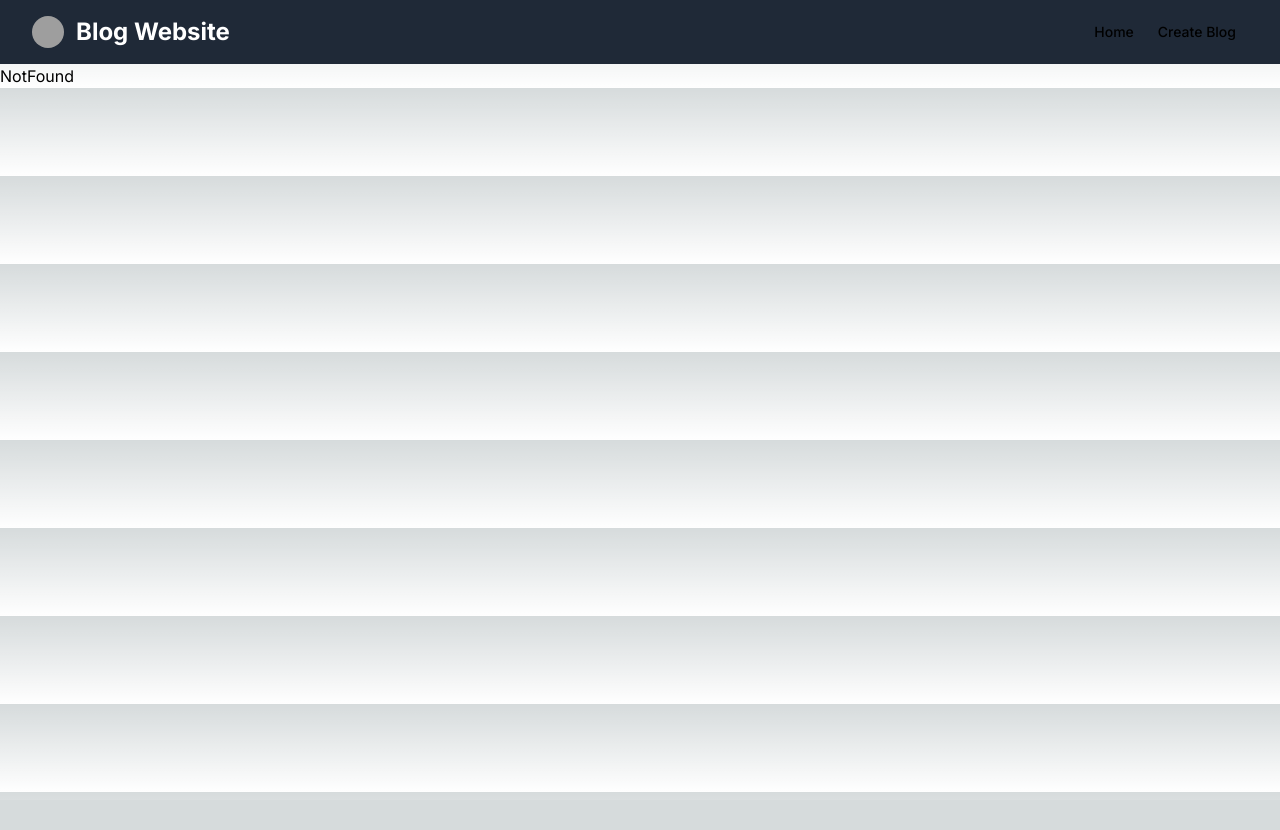
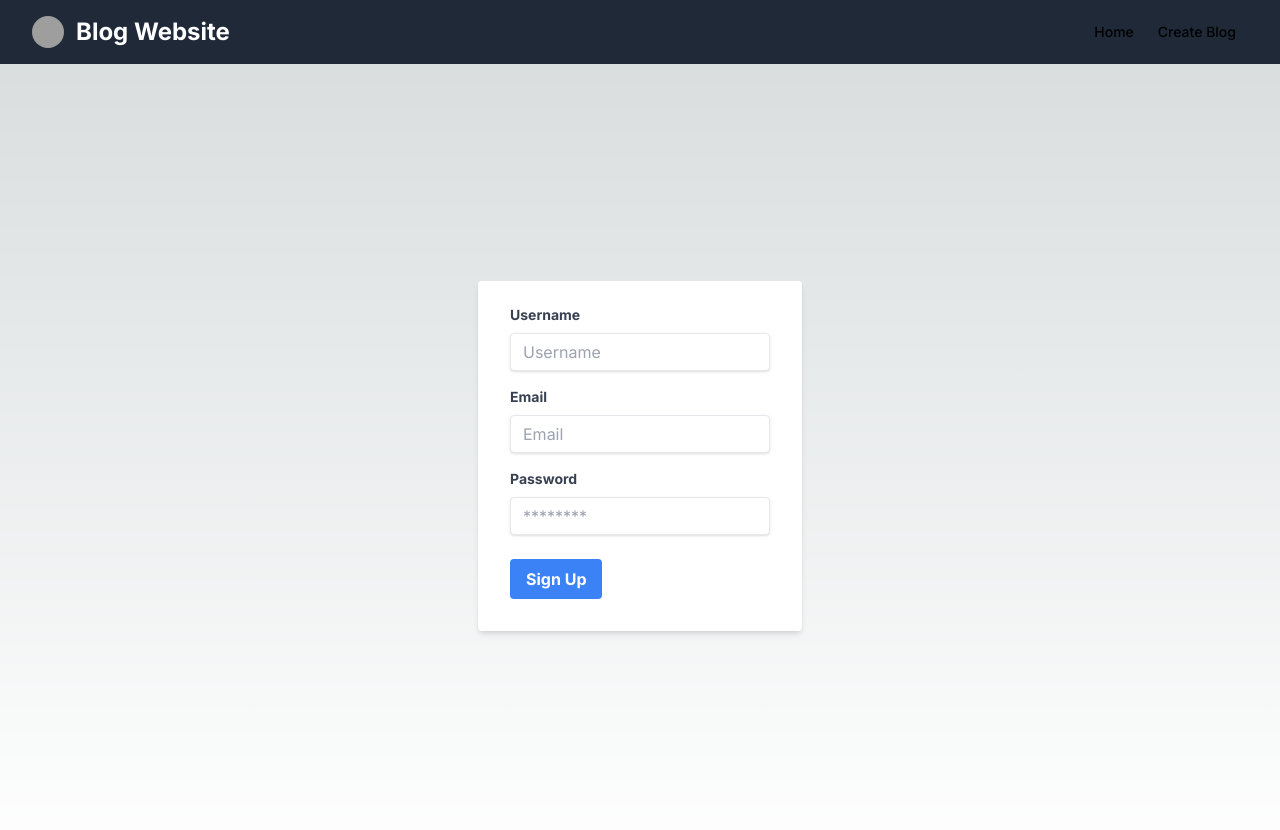
Before and after one commit to GaziAdib/nextjs14-blog-app, a Next.js app: page /auth/register in a window 1280 px wide. Before the commit this address had no page. Shown: the top 830 px of the page. Before the commit the page ends 800 px from the top, so only its background shows below. Built offline with nearby package versions, Linux system fonts and the light colour scheme; grey boxes are pictures that could not be loaded.

Commit message:
added Register Feature

```diff
--- a/app/api/[id]/route.js
+++ /dev/null
@@ -1,8 +0,0 @@
-import { NextResponse } from "next/server"
-
-export async function GET(request, { params }) {
-
-    console.log('params-id: ' + params?.id);
-
-    return NextResponse.json({ message: 'Weldone my friend with id params!' })
-}
--- /dev/null
+++ b/app/api/auth/register/route.js
@@ -0,0 +1,45 @@
+
+import { PrismaClient } from "@prisma/client";
+import { NextResponse } from "next/server";
+import bcrypt from 'bcrypt'
+
+const prisma = new PrismaClient();
+
+export async function POST(req, res) {
+    try {
+
+        const { username, email, password } = await req.json();
+        console.log({ username, email, password });
+
+        const exists = await prisma.user.findFirst({
+            where: {
+                OR: [
+                    { username: username },
+                    { email: email }
+                ]
+            }
+        })
+
+        if (exists) {
+            return (
+                NextResponse.json({ message: 'Username or Email Already Exists.' }),
+                { status: 500 }
+            );
+        }
+
+        const hashedPassword = await bcrypt.hash(password, 10);
+        await prisma.user.create({
+            data: {
+                username: username,
+                email: email,
+                password: hashedPassword
+            }
+        })
+
+        return NextResponse.json({ message: 'User Registered' }, { status: 201 });
+
+    } catch (error) {
+        console.log("Error while Registeing", error);
+        return NextResponse.json({ message: 'Error Occured While Registering the user.' }, { status: 500 });
+    }
+}
--- /dev/null
+++ b/app/auth/login/page.jsx
@@ -0,0 +1,9 @@
+"use client";
+
+const LoginPage = () => {
+    return (
+        <div>LoginPage</div>
+    )
+}
+
+export default LoginPage
--- /dev/null
+++ b/app/auth/register/page.jsx
@@ -0,0 +1,127 @@
+"use client";
+
+import { useRef, useState } from "react";
+
+const RegisterPage = () => {
+
+    const ref = useRef();
+
+    const [userInfo, setUserInfo] = useState({
+        username: '',
+        email: '',
+        password: '',
+    });
+
+    const [pending, setPending] = useState(true);
+    const [error, setError] = useState("");
+
+    const handleChange = (e) => {
+        setUserInfo({
+            ...userInfo,
+            [e.target.name]: e.target.value
+        })
+    }
+
+
+    const handleSubmit = async (e) => {
+        e.preventDefault();
+
+        if (!userInfo.username || !userInfo.email || !userInfo.password) {
+            setError("Must provide aall the info!");
+        }
+
+        try {
+
+            setPending(true);
+
+            const res = await fetch("/api/auth/register", {
+                method: "POST",
+                headers: {
+                    'Content-Type': 'application/json'
+                },
+                body: JSON.stringify(userInfo)
+            });
+
+            if (res.ok) {
+                setPending(false);
+                ref?.current?.reset();
+                console.log("User registration done");
+            } else {
+                const errorData = await res.json();
+                setError("Error:", errorData?.message)
+                console.log('Something went wrong');
+                setPending(false);
+            }
+
+        } catch (error) {
+            setPending(false);
+            setError('Something went wrong');
+        }
+
+    }
+
+
+
+    return (
+        <div className="min-h-screen flex items-center justify-center">
+            <form ref={ref} className="bg-white shadow-md rounded px-8 pt-6 pb-8 mb-4" onSubmit={handleSubmit}>
+                <div className="mb-4">
+                    <label className="block text-gray-700 text-sm font-bold mb-2" htmlFor="username">
+                        Username
+                    </label>
+                    <input
+                        className="shadow appearance-none border rounded w-full py-2 px-3 text-gray-700 leading-tight focus:outline-none focus:shadow-outline"
+                        id="username"
+                        type="text"
+                        placeholder="Username"
+                        name="username"
+                        value={userInfo.username}
+                        onChange={handleChange}
+                        required
+                    />
+                </div>
+                <div className="mb-4">
+                    <label className="block text-gray-700 text-sm font-bold mb-2" htmlFor="email">
+                        Email
+                    </label>
+                    <input
+                        className="shadow appearance-none border rounded w-full py-2 px-3 text-gray-700 leading-tight focus:outline-none focus:shadow-outline"
+                        id="email"
+                        type="email"
+                        placeholder="Email"
+                        name="email"
+                        value={userInfo.email}
+                        onChange={handleChange}
+                        required
+                    />
+                </div>
+                <div className="mb-6">
+                    <label className="block text-gray-700 text-sm font-bold mb-2" htmlFor="password">
+                        Password
+                    </label>
+                    <input
+                        className="shadow appearance-none border rounded w-full py-2 px-3 text-gray-700 leading-tight focus:outline-none focus:shadow-outline"
+                        id="password"
+                        type="password"
+                        placeholder="********"
+                        name="password"
+                        value={userInfo.password}
+                        required
+                        onChange={handleChange}
+                    />
+                </div>
+                <div className="flex items-center justify-between">
+                    {error && <span className="text-red-600 mx-2 px-2">{error}</span>}
+                    <button
+                        className="bg-blue-500 hover:bg-blue-700 text-white font-bold py-2 px-4 rounded focus:outline-none focus:shadow-outline"
+                        type="submit"
+                    >
+                        Sign Up
+                    </button>
+                </div>
+            </form>
+        </div>
+    )
+}
+
+export default RegisterPage
--- a/app/components/BlogItem.jsx
+++ b/app/components/BlogItem.jsx
@@ -3,7 +3,7 @@ import Image from 'next/image';
 
 const BlogItem = ({ blog }) => {
 
-    const { id, title, description, category, author } = blog || {};
+    const { id, title, description, category } = blog || {};
     return (
         <div className="bg-gray-900 p-4 border-2 border-green-200 mx-2 my-2 rounded-lg shadow-md">
             <Link href={`/blogs/${id}`}>
--- a/package.json
+++ b/package.json
@@ -10,6 +10,7 @@
   },
   "dependencies": {
     "@prisma/client": "^5.7.1",
+    "bcrypt": "^5.1.1",
     "next": "14.0.4",
     "next-auth": "^4.24.5",
     "react": "^18",
```
Also changed, not shown: 1 other file (tests, documents, lock files or other folders).
